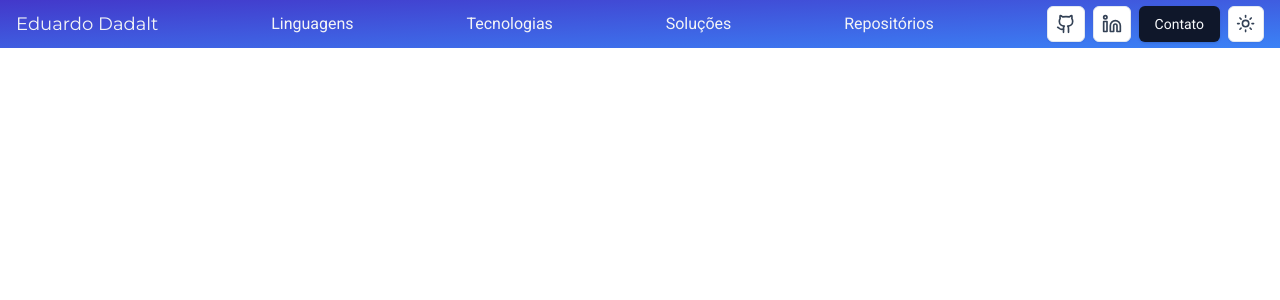
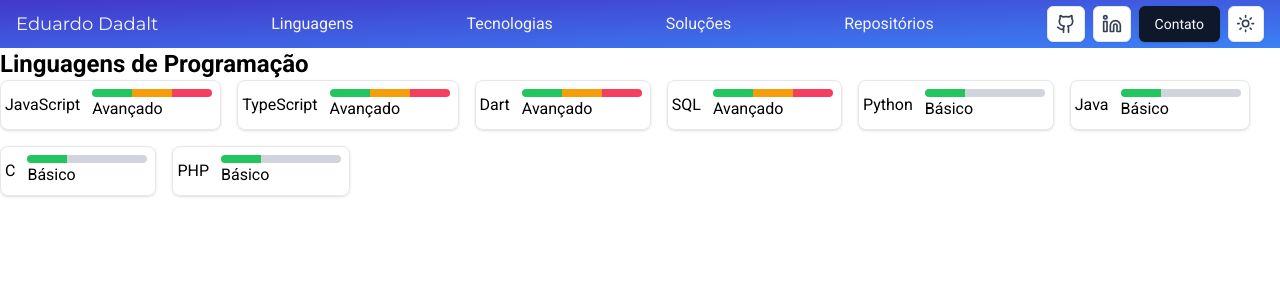
Before and after one commit to EduardoDadalt/eduardodadalt.com, a Next.js app: page / in a window 1280 px wide. Shown: the top 300 px of the page. Built offline with nearby package versions, Linux system fonts and the light colour scheme.

Commit message:
Start to make a programming languages section

```diff
--- a/src/app/page.tsx
+++ b/src/app/page.tsx
@@ -1,8 +1,10 @@
+import ProgrammingLanguages from "@/components/sections/languages/programming-languages";
+
 export default function Home() {
   return (
     <div>
-      {/* Linguagens */}
-
+      {/* Linguagens de Programação */}
+      <ProgrammingLanguages />
       {/* Tecnologias que utilizo */}
 
       {/* Soluções */}
--- /dev/null
+++ b/src/components/sections/languages/programming-languages.tsx
@@ -0,0 +1,98 @@
+import { cn } from "@/lib/utils";
+import { get } from "http";
+import { current } from "tailwindcss/colors";
+
+type Level = 1 | 2 | 3;
+
+type ProgrammingLanguage = {
+  name: string;
+  level: Level;
+};
+
+const programmingLanguages: ProgrammingLanguage[] = [
+  {
+    name: "JavaScript",
+    level: 3,
+  },
+  {
+    name: "TypeScript",
+    level: 3,
+  },
+  {
+    name: "Dart",
+    level: 3,
+  },
+  { name: "SQL", level: 3 },
+  {
+    name: "Python",
+    level: 1,
+  },
+  {
+    name: "Java",
+    level: 1,
+  },
+  {
+    name: "C",
+    level: 1,
+  },
+  {
+    name: "PHP",
+    level: 1,
+  },
+];
+
+function Level({ currentLevel, level }: { level: Level; currentLevel: Level }) {
+  const getColor = (): string => {
+    if (currentLevel < level) return "bg-gray-300";
+    switch (level) {
+      case 1:
+        return "bg-green-500";
+      case 2:
+        return "bg-amber-500";
+      case 3:
+        return "bg-rose-500";
+    }
+  };
+  return (
+    <div>
+      <div className={cn("h-2 w-10", getColor())}></div>
+    </div>
+  );
+}
+
+export default function ProgrammingLanguages() {
+  const getLevelLabel = (level: Level): string => {
+    switch (level) {
+      case 1:
+        return "Básico";
+      case 2:
+        return "Intermediário";
+      case 3:
+        return "Avançado";
+    }
+  };
+
+  return (
+    <section>
+      <h2 className="text-2xl font-bold">Linguagens de Programação</h2>
+      <div className="flex flex-row flex-wrap gap-4">
+        {programmingLanguages.map((language, index) => (
+          <div
+            key={index}
+            className="flex items-center gap-2 rounded-lg border p-1 shadow"
+          >
+            <div>{language.name}</div>
+            <div className="p-1">
+              <div className="flex overflow-hidden rounded-lg">
+                <Level level={1} currentLevel={language.level} />
+                <Level level={2} currentLevel={language.level} />
+                <Level level={3} currentLevel={language.level} />
+              </div>
+              <div>{getLevelLabel(language.level)}</div>
+            </div>
+          </div>
+        ))}
+      </div>
+    </section>
+  );
+}
```
